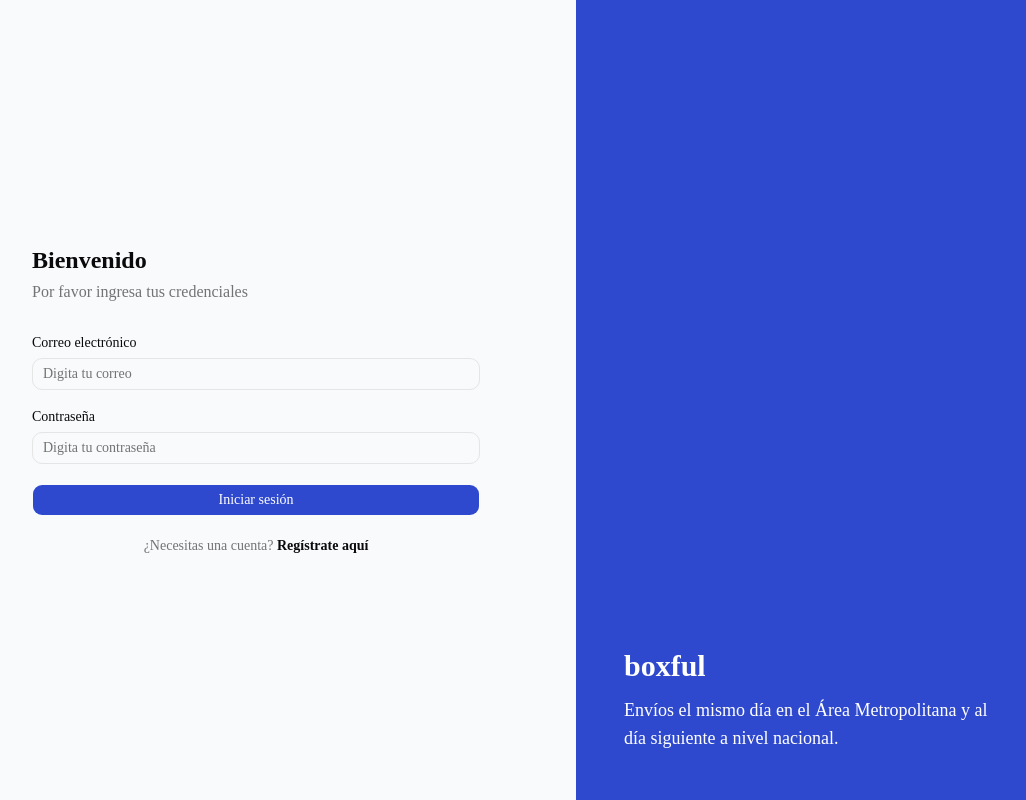
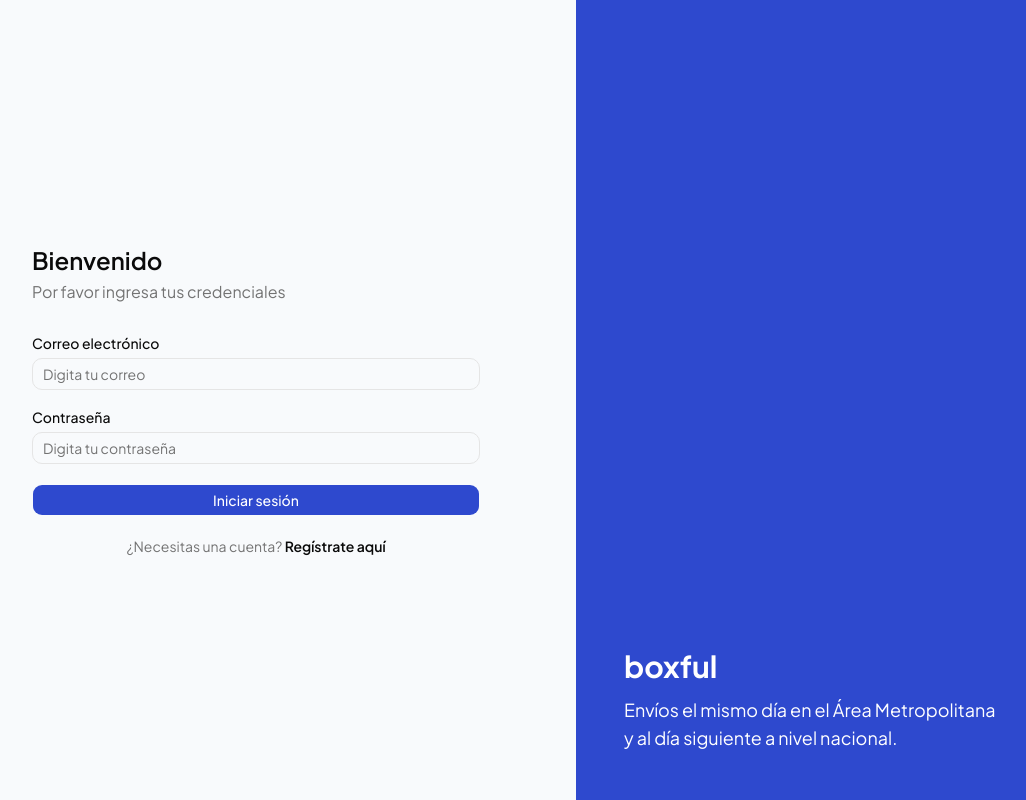
Before and after one commit to HugoLZ7/frontend_drop, a Next.js app: page /login in a window 1280 px wide. Shown: the whole page, without its empty margins (64-1090 px from the left). Built offline with nearby package versions, Linux system fonts and the light colour scheme.

Commit message:
Actualiza tipografías y logo del menú lateral

```diff
--- a/package.json
+++ b/package.json
@@ -10,6 +10,7 @@
   },
   "dependencies": {
     "@base-ui/react": "^1.9.0",
+    "@flaticon/flaticon-uicons": "^3.3.1",
     "class-variance-authority": "^0.7.1",
     "cn": "^0.5.2",
     "date-fns": "^4.4.0",
--- a/src/app/globals.css
+++ b/src/app/globals.css
@@ -7,9 +7,10 @@
 @theme inline {
   --color-background: var(--background);
   --color-foreground: var(--foreground);
-  --font-sans: var(--font-sans);
+  --font-sans: var(--font-jakarta);
   --font-mono: var(--font-geist-mono);
-  --font-heading: var(--font-sans);
+  --font-heading: var(--font-jakarta);
+  --font-brand: var(--font-luckiest);
   --color-sidebar-ring: var(--sidebar-ring);
   --color-sidebar-border: var(--sidebar-border);
   --color-sidebar-accent-foreground: var(--sidebar-accent-foreground);
--- a/src/app/layout.tsx
+++ b/src/app/layout.tsx
@@ -1,14 +1,20 @@
 import type { Metadata } from "next";
-import { Geist, Geist_Mono } from "next/font/google";
+import { Geist_Mono, Luckiest_Guy, Plus_Jakarta_Sans } from "next/font/google";
 import "./globals.css";
 
-const geistSans = Geist({
-  variable: "--font-geist-sans",
+const jakartaSans = Plus_Jakarta_Sans({
+  variable: "--font-jakarta",
   subsets: ["latin"],
 });
 
 const geistMono = Geist_Mono({
   variable: "--font-geist-mono",
+  subsets: ["latin"],
+});
+
+const luckiestGuy = Luckiest_Guy({
+  variable: "--font-luckiest",
+  weight: "400",
   subsets: ["latin"],
 });
 
@@ -21,7 +27,7 @@ export default function RootLayout({ children }: LayoutProps<"/">) {
   return (
     <html
       lang="es"
-      className={`${geistSans.variable} ${geistMono.variable} h-full antialiased`}
+      className={`${jakartaSans.variable} ${geistMono.variable} ${luckiestGuy.variable} h-full antialiased`}
     >
       <body className="min-h-full flex flex-col">{children}</body>
     </html>
--- a/src/components/dashboard/sidebar.tsx
+++ b/src/components/dashboard/sidebar.tsx
@@ -1,11 +1,16 @@
+import "@flaticon/flaticon-uicons/css/bold/straight.css";
 import Link from "next/link";
 import { NavLinks } from "@/components/dashboard/nav-links";
 
 export function Sidebar() {
   return (
     <aside className="flex w-60 shrink-0 flex-col gap-8 border-r bg-white px-5 py-6">
-      <Link href="/orders/new" className="text-2xl font-bold text-[#f4511e]">
-        boxful
+      <Link
+        href="/orders/new"
+        className="flex items-center gap-2 font-brand text-3xl text-black"
+      >
+        <i className="fi fi-bs-rocket-lunch flex text-2xl" />
+        Drop
       </Link>
       <div className="space-y-3">
         <p className="text-xs font-semibold uppercase">Menú</p>
```
Also changed, not shown: 1 other file (tests, documents, lock files or other folders).
